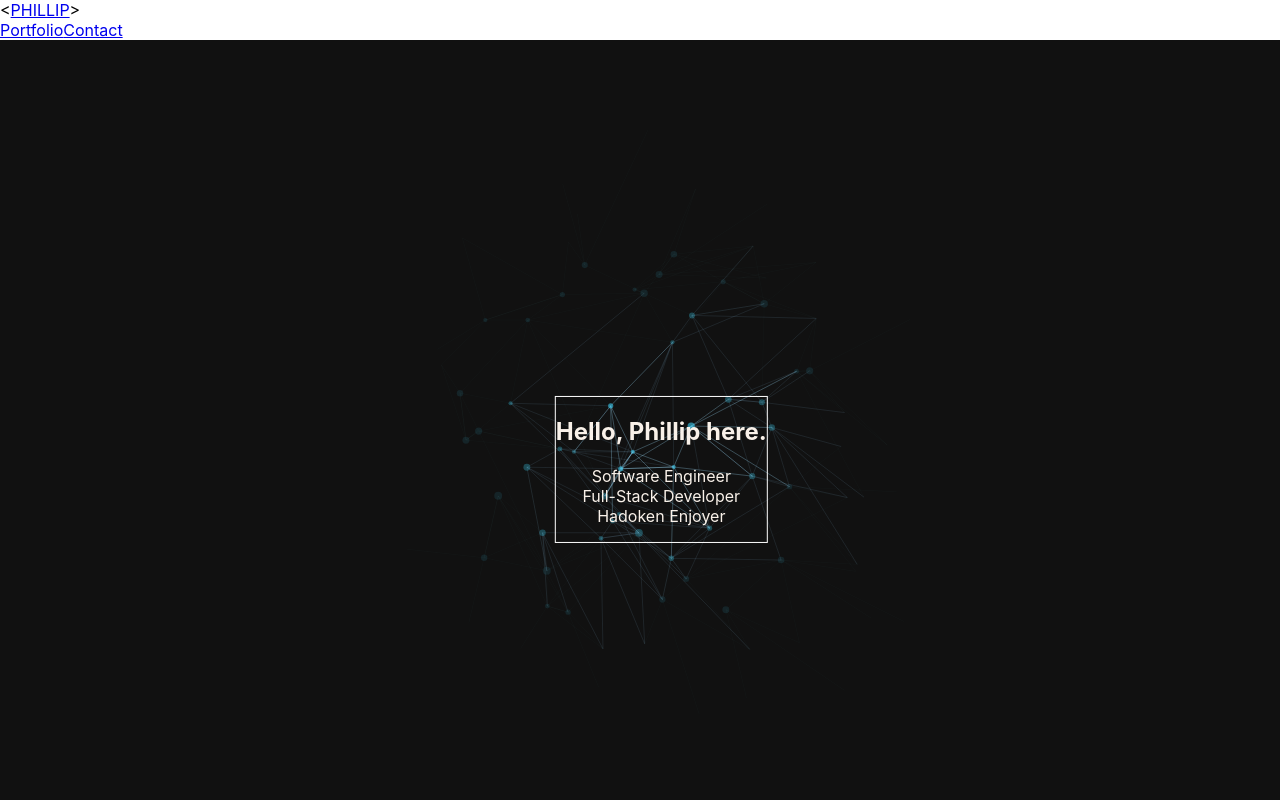
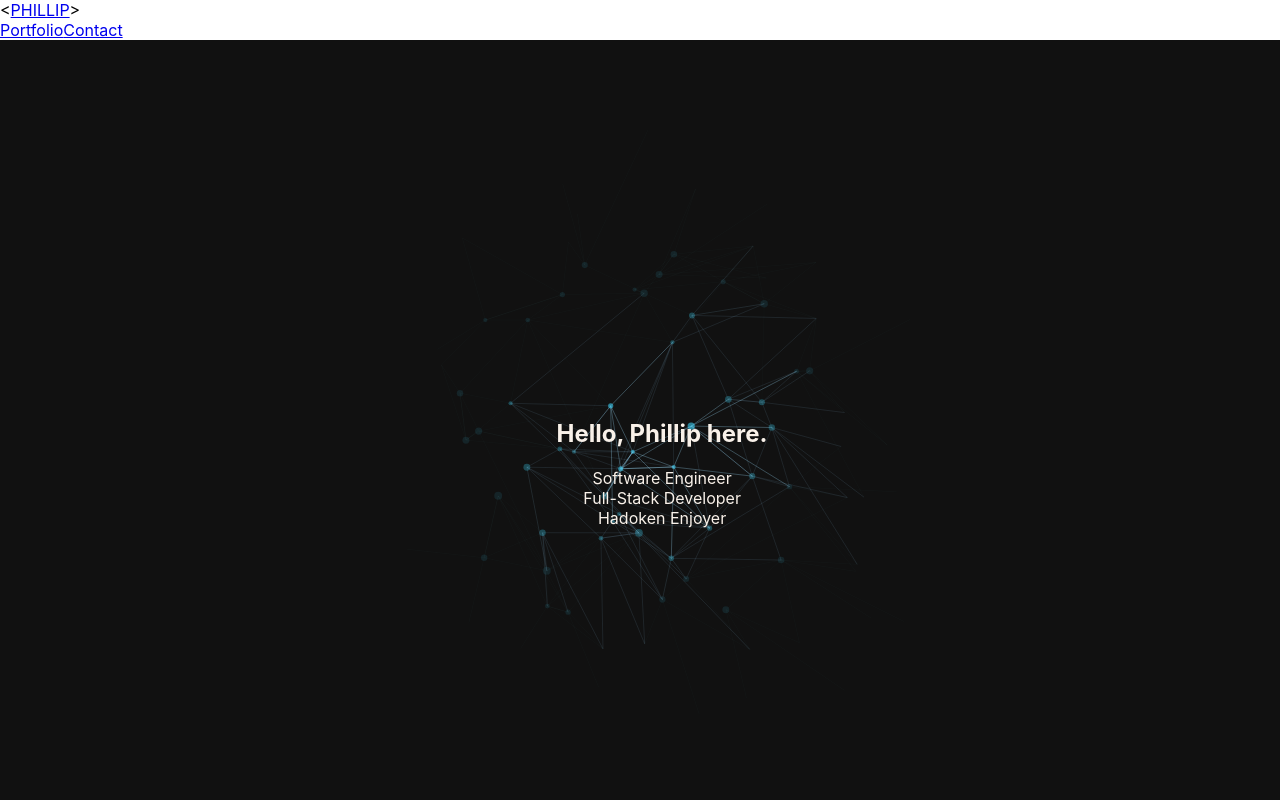
Before and after one commit to philliam-fancyson/philliam-fancyson.github.io, a React (Create React App) app: page / in a window 1280 px wide. Shown: the top 800 px of the page. Built offline with nearby package versions, Linux system fonts and the light colour scheme.

Commit message:
changes to css

```diff
--- a/src/components/Banner/Banner.css
+++ b/src/components/Banner/Banner.css
@@ -11,12 +11,11 @@
 #banner-header {
     position: absolute;
     margin: 0;
-    padding: 5;
+    padding: 5px;
     color: #F9F1E9;
     text-align: center;
     top: 50%;
     left: 50%;
     -webkit-transform: translate3d(-40%, -30%, 0);
     transform: translate3d(-40%, -30%, 0);
-    border: 1px solid white;
 }
```
